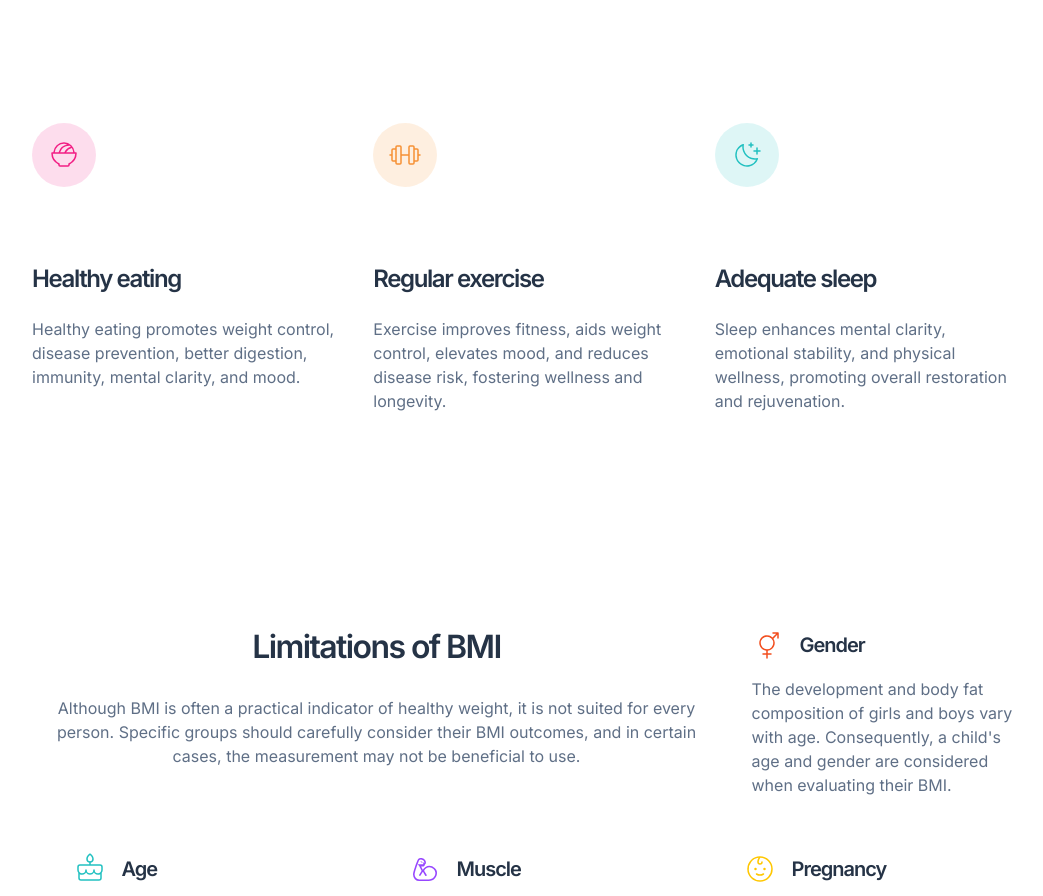
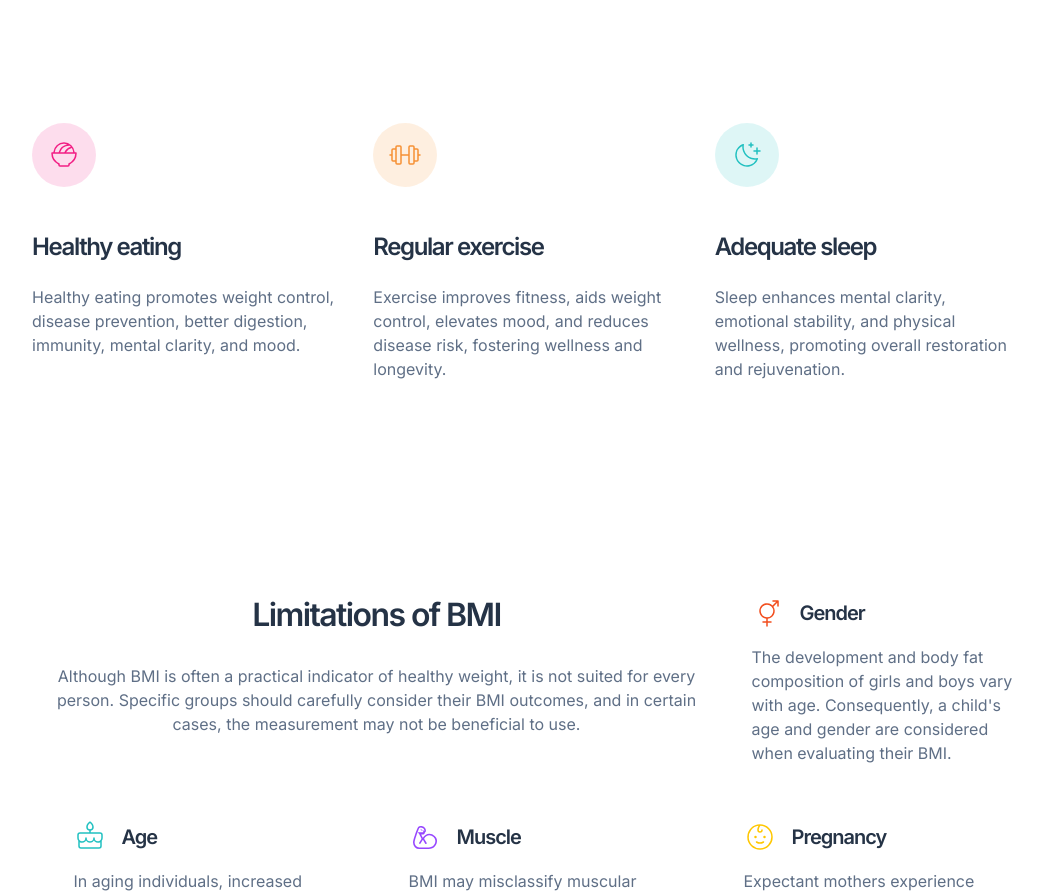
Before and after one commit to kamiliano1/bmi-calculator, a Next.js app: page / in a window 1280 px wide. Shown: the part 1380-2276 px from the top of the page, without its empty margins (96-1139 px from the left). Built offline with nearby package versions, Linux system fonts and the light colour scheme.

Commit message:
Update BMIMeanElement.tsx

```diff
--- a/components/BMIMeanSection/BMIMeanElement.tsx
+++ b/components/BMIMeanSection/BMIMeanElement.tsx
@@ -14,11 +14,11 @@ const BMIMeanElement: React.FC<BMIMeanElementProps> = ({
   alt,
 }) => {
   return (
-    <div className="sm:flex sm:items-center sm:gap-10 lg:flex-col lg:gap-8 lg:items-start lg:basis-[365px] lg:mr-8 lg:mx-auto">
+    <div className="sm:flex sm:items-center sm:gap-10 lg:gap-[2.8125rem] lg:flex-col  lg:items-start lg:basis-[365px] lg:mr-8 lg:mx-auto">
       <Image
         src={image}
         alt={alt}
-        className="mb-8 sm:mb-0 lg:mb-[2.8125rem]"
+        className="mb-8 sm:mb-0 "
         width={64}
         height={64}
       />
```
